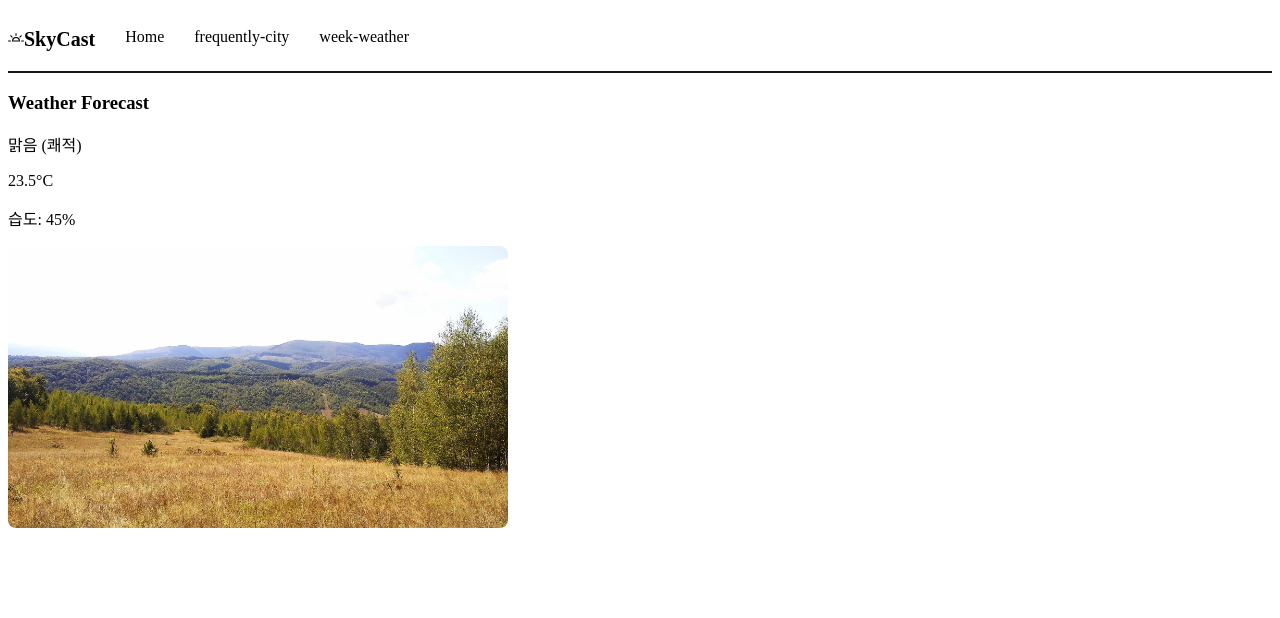
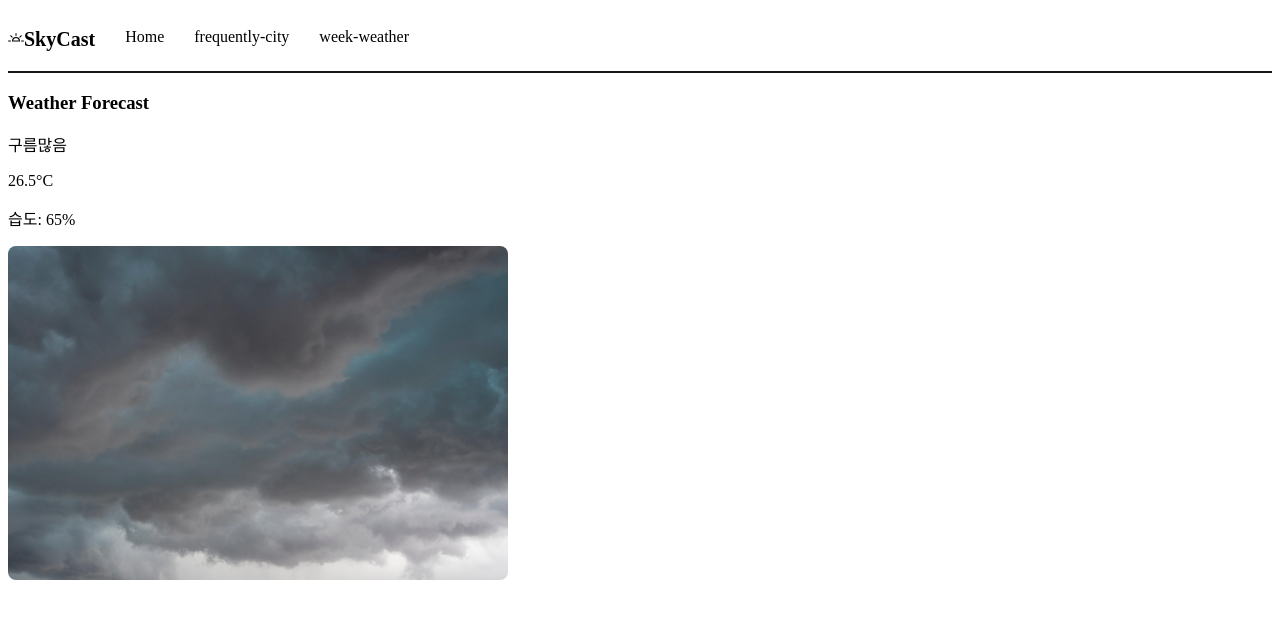
Before and after one commit to kyumin249/weather, a React (Vite) app: page / in a window 1280 px wide. Shown: the top 618 px of the page. Built offline with nearby package versions, Linux system fonts and the light colour scheme.

Commit message:
img name 수정

```diff
--- a/src/weatherDummy.js
+++ b/src/weatherDummy.js
@@ -12,11 +12,11 @@ export const dummyCurrentWeather = {
     }
   ],
   main: {
-    temp: 23.5,       /* 현재 기온 (섭씨) */
+    temp: 26.5,       /* 현재 기온 (섭씨) */
     feels_like: 22.8, /* 체감 온도 */
     temp_min: 20.0,   /* 최저 기온 */
     temp_max: 26.0,   /* 최고 기온 */
-    humidity: 45,     /* 습도 (%) */
+    humidity: 65,     /* 습도 (%) */
     pressure: 1012    /* 기압 */
   },
   wind: {
@@ -84,7 +84,7 @@ export function getWeatherStateByValue(temp, humidity) {
   if (humidity >= 85) {
     return { status: "Drizzle", desc: "흐림 (다습)", imgSrc: "/assets/overcast.jpg" }; // 흐린
   } else if (humidity >= 55) {
-    return { status: "Clouds", desc: "구름많음", imgSrc: "/assets/mostly-cloudy.jpg" }; // 구름많음
+    return { status: "Clouds", desc: "구름많음", imgSrc: "/assets/mostlyCloudy.jpg" }; // 구름많음
   } else {
     return { status: "Clear", desc: "맑음 (쾌적)", imgSrc: "/assets/sunny.jpg" }; // 맑음
   }
```
Also changed, not shown: public/assets/mostlyCloudy.jpg (renamed from public/assets/mostly cloudy.jpg), public/assets/thunderStorm.jpg (renamed from public/assets/thunder-storm.jpg).
